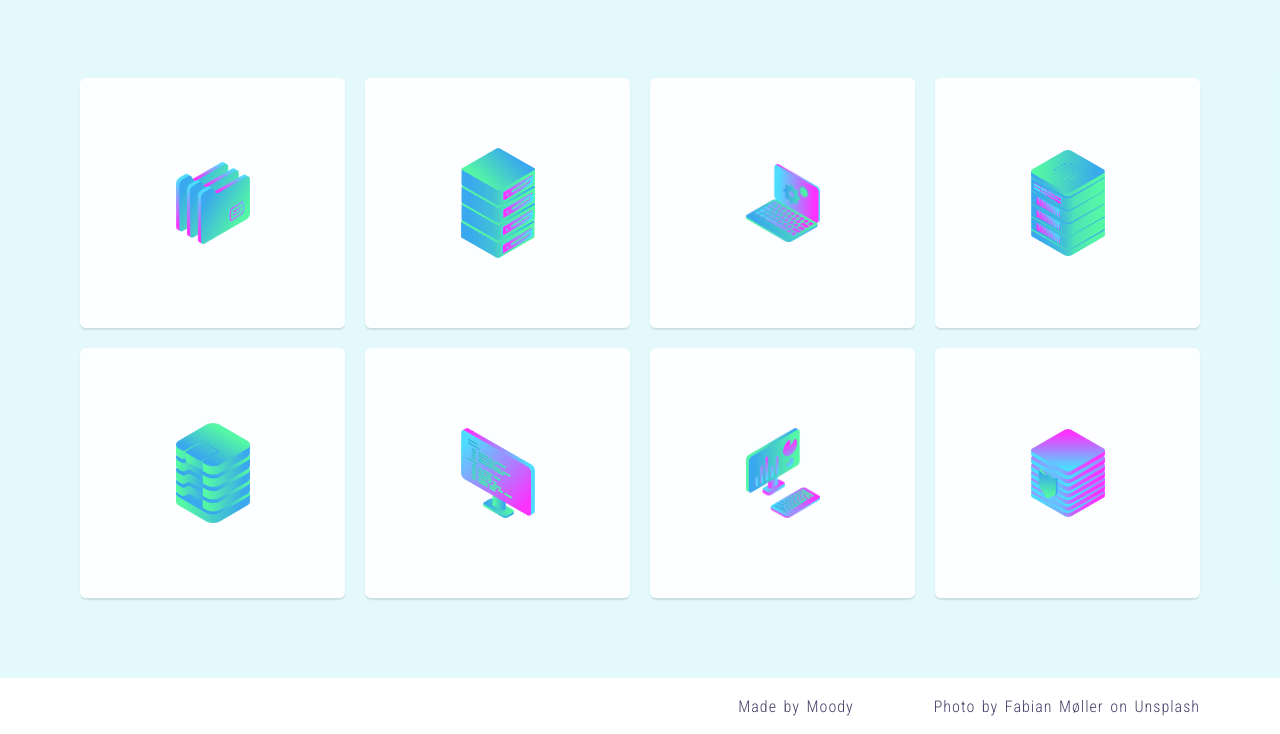
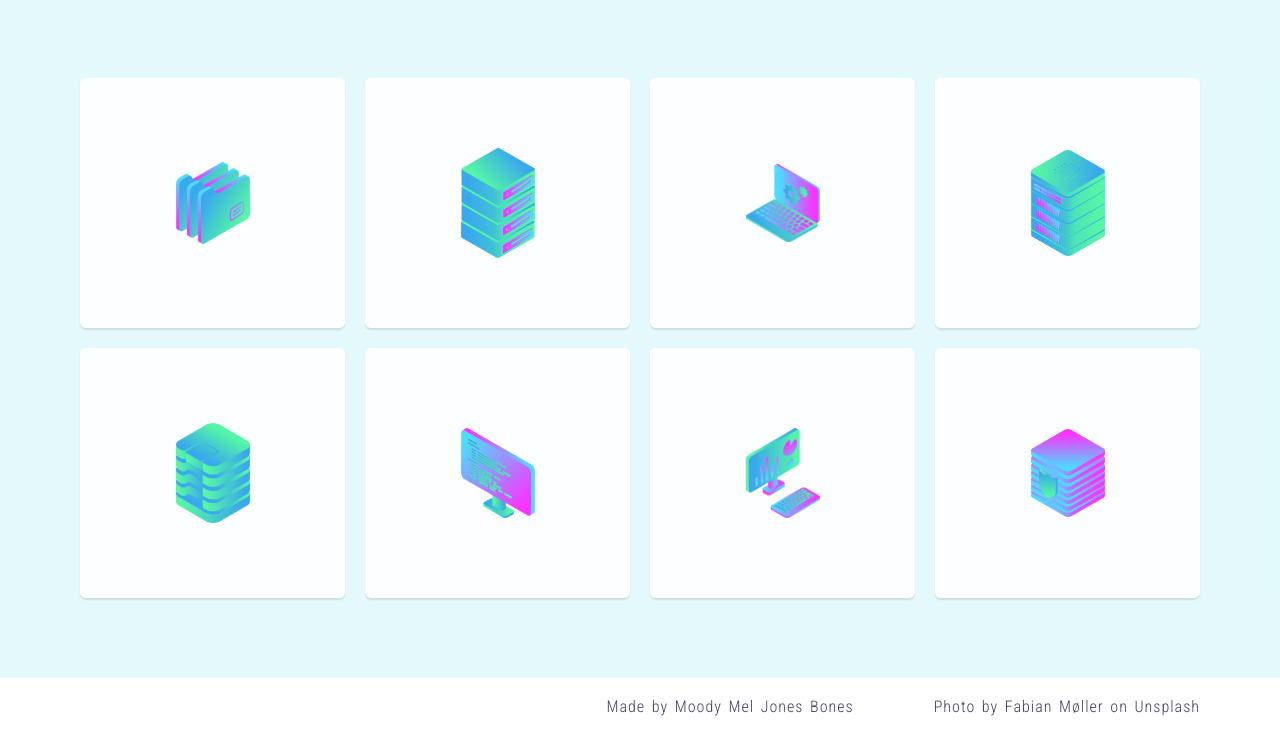
Before and after one commit to MoodyBones/woah-web-play, a plain HTML site: page woah css grid flex/index.html in a window 1280 px wide. Shown: the part 686-1420 px from the top of the page. Drawn offline with Linux system fonts and the light colour scheme.

Commit message:
edited Footer

```diff
--- a/woah css grid flex/index.html
+++ b/woah css grid flex/index.html
@@ -32,7 +32,7 @@
       <div class="cell"><img src="server_safe_2.png" alt="Server Safe"></div>
     </div>
     <div class="zone footer">
-      <p class="page-author">Made by Moody</p>
+      <p class="page-author">Made by Moody Mel Jones Bones</p>
       <p class="photo-author">Photo by Fabian M&oslash;ller on Unsplash</p>
     </div>
   </div>
```
